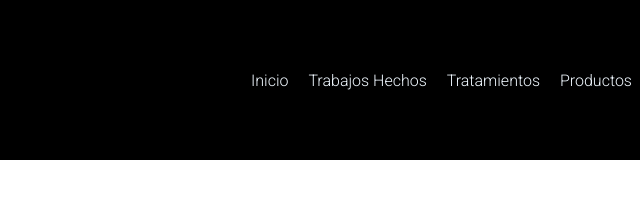
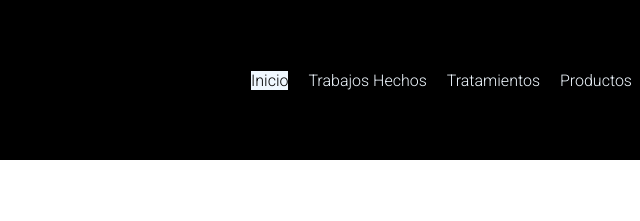
Before and after one commit to JonathanGarcia95/paginaProyectoCoderHouse, a plain HTML site: page index.html in a window 1280 px wide. In both pictures the pointer is over the link "Inicio". Shown: the top 221 px of the page, 361-1001 px from the left. Drawn offline with Linux system fonts and the light colour scheme.

Commit message:
Se agrego animacion en los botones del nav

```diff
--- a/styles/styles.css
+++ b/styles/styles.css
@@ -68,6 +68,10 @@ a{
     color: aliceblue;
 }
 
+a:hover{
+    background-color: aliceblue;
+    color: black;
+}
 /* S E C C I O N E S--I N D E X*/
 
 h2{
```
